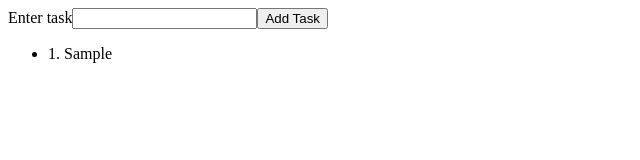
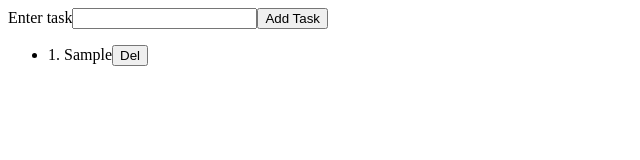
Before and after one commit to JLoweDev/react-task-manager, a React (Create React App) app: page / in a window 1280 px wide. Both pictures are taken after typing "Sample" into the empty fields and a click on the button "Add Task". Shown: the top 160 px of the page, without its empty margins (0-640 px from the left). Built offline with nearby package versions, Linux system fonts and the light colour scheme.

Commit message:
Added visible delete button to each li

```diff
--- a/src/components/Overview.js
+++ b/src/components/Overview.js
@@ -8,7 +8,7 @@ const Overview = (props) => {
   return (
     <ul>
       {tasks.map((task, index) => {
-        return <li key={uniqid()}>{index+1}. {task}</li>;
+        return <li key={uniqid()}>{index+1}. {task}<button>Del</button></li>;
       })}
     </ul>
   );
```
Also changed, not shown: 1 other file (tests, documents, lock files or other folders).
